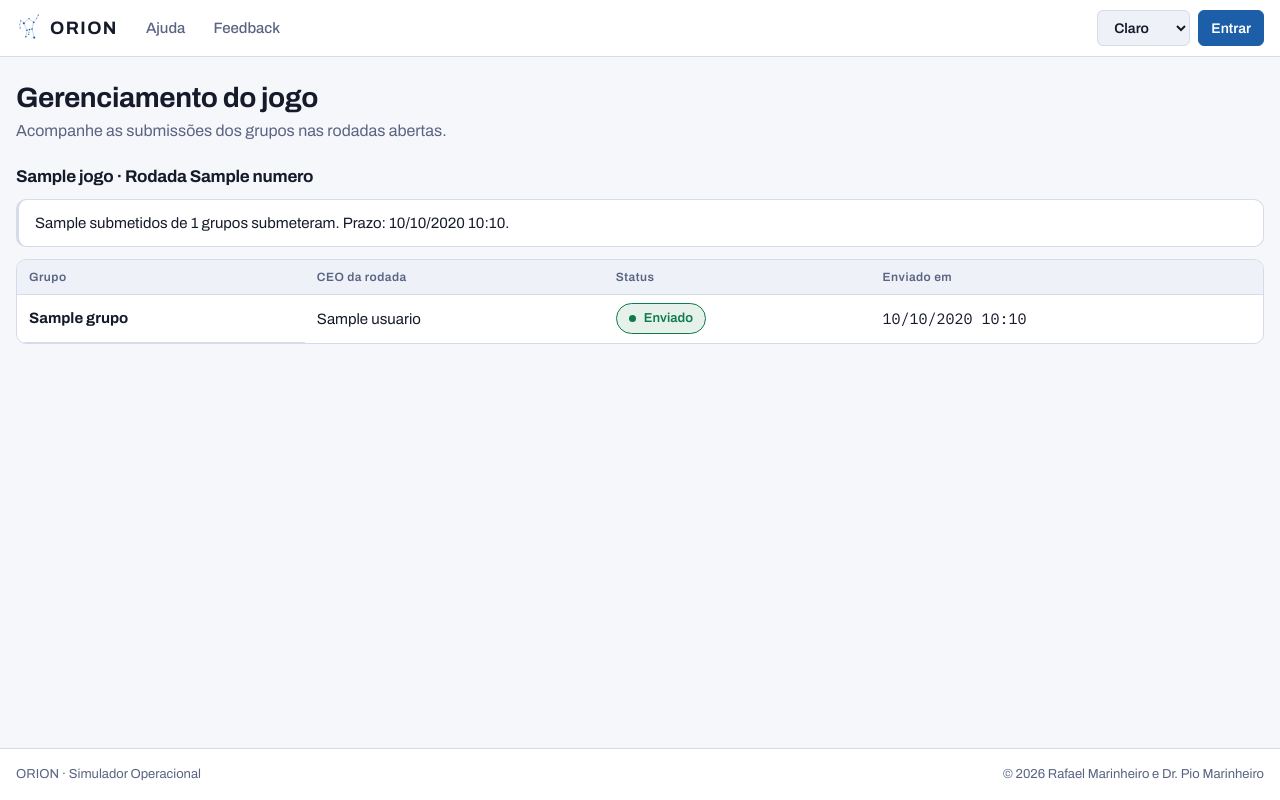
After one commit to Rafael-Marinheiro/ORION, a Django app: template simulador_operacional/app/templates/gerenciamento_jogo.html in a window 1280 px wide. The commit adds this page. Run offline with Django 4.2, Linux system fonts and the light colour scheme; the template is opened without the code that fills it: most values are stand-ins (such as "Sample title", 1, 10 or a date in 2020).

Commit message:
feat: adiciona monitoramento de participação
Co-Authored-By: Claude Opus 5 <noreply@anthropic.com>

```diff
--- a/simulador_operacional/app/templates/base.html
+++ b/simulador_operacional/app/templates/base.html
@@ -51,6 +51,7 @@
                     <li class="o-menu" data-menu>
                         <button class="o-menu__toggle" type="button" aria-expanded="false" data-menu-toggle>Gestão</button>
                         <ul class="o-menu__panel">
+                            <li><a class="o-nav__link" href="{% url 'gerenciamento_jogo' %}">Gerenciamento do jogo</a></li>
                             <li><a class="o-nav__link" href="{% url 'abrir_rodada' %}">Abrir rodada</a></li>
                             <li><a class="o-nav__link" href="{% url 'lista_grupos' %}">Grupos</a></li>
                             <li><a class="o-nav__link" href="{% url 'game_config' %}">Configuração</a></li>
--- /dev/null
+++ b/simulador_operacional/app/templates/gerenciamento_jogo.html
@@ -0,0 +1,42 @@
+{% extends 'base.html' %}
+
+{% block title %}Gerenciamento do jogo — ORION{% endblock %}
+
+{% block content %}
+<div class="o-head">
+    <h1>Gerenciamento do jogo</h1>
+    <p class="o-head__sub">Acompanhe as submissões dos grupos nas rodadas abertas.</p>
+</div>
+
+{% for painel in paineis %}
+<section class="o-section" aria-labelledby="rodada-{{ painel.rodada.id }}">
+    <h2 id="rodada-{{ painel.rodada.id }}" class="o-section-title">
+        {% if painel.rodada.jogo %}{{ painel.rodada.jogo.nome }} · {% endif %}Rodada {{ painel.rodada.numero }}
+    </h2>
+    <p class="o-note">{{ painel.submetidos }} de {{ painel.participacoes|length }} grupos submeteram. Prazo: {{ painel.rodada.fim|date:'d/m/Y H:i' }}.</p>
+    <div class="o-tablewrap">
+        <table class="o-table">
+            <caption class="o-sr">Participação dos grupos na rodada {{ painel.rodada.numero }}</caption>
+            <thead><tr><th scope="col">Grupo</th><th scope="col">CEO da rodada</th><th scope="col">Status</th><th scope="col">Enviado em</th></tr></thead>
+            <tbody>
+                {% for item in painel.participacoes %}
+                <tr>
+                    <th scope="row">{{ item.grupo.nome }}</th>
+                    <td>{% if item.ceo %}{{ item.ceo.usuario.nome_usuario }}{% else %}Não definido{% endif %}</td>
+                    <td>{% if item.auditoria %}<span class="o-badge o-badge--ok">Enviado</span>{% else %}<span class="o-badge o-badge--mute">Pendente</span>{% endif %}</td>
+                    <td class="o-num">{% if item.auditoria %}{{ item.auditoria.data_registro|date:'d/m/Y H:i' }}{% else %}—{% endif %}</td>
+                </tr>
+                {% empty %}
+                <tr><td colspan="4">Não há grupos neste jogo.</td></tr>
+                {% endfor %}
+            </tbody>
+        </table>
+    </div>
+</section>
+{% empty %}
+<div class="o-empty o-empty--center">
+    {% include 'partials/empty.svg.html' %}
+    <p>Não há rodadas abertas para monitorar.</p>
+</div>
+{% endfor %}
+{% endblock %}
--- a/simulador_operacional/app/urls.py
+++ b/simulador_operacional/app/urls.py
@@ -30,6 +30,7 @@ from .views import (
     EventoViewSet,
     GameConfigUpdateView,
     GameConfigWizardView,
+    GerenciamentoJogoView,
     GameConfigViewSet,
     GrupoCreateView,
     GrupoListView,
@@ -113,6 +114,7 @@ urlpatterns = [
     path("config/", GameConfigUpdateView.as_view(), name="game_config"),
     path("config/wizard/", GameConfigWizardView.as_view(), name="game_config_wizard"),
     path("abrir_rodada/", RodadaCreateView.as_view(), name="abrir_rodada"),
+    path("gerenciamento/", GerenciamentoJogoView.as_view(), name="gerenciamento_jogo"),
     path("painel/", PainelGrupoView.as_view(), name="painel_grupo"),
     path("ranking/", RankingView.as_view(), name="ranking"),
     path("classificacao/", ClassificacaoFinalView.as_view(), name="classificacao_final"),
```
Also changed, not shown: docs/GUIA_IMPLEMENTACAO.md (+4 -2 lines), simulador_operacional/app/tests/test_gerenciamento_jogo.py (added, +52 -0 lines), simulador_operacional/app/views.py (+53 -0 lines).
